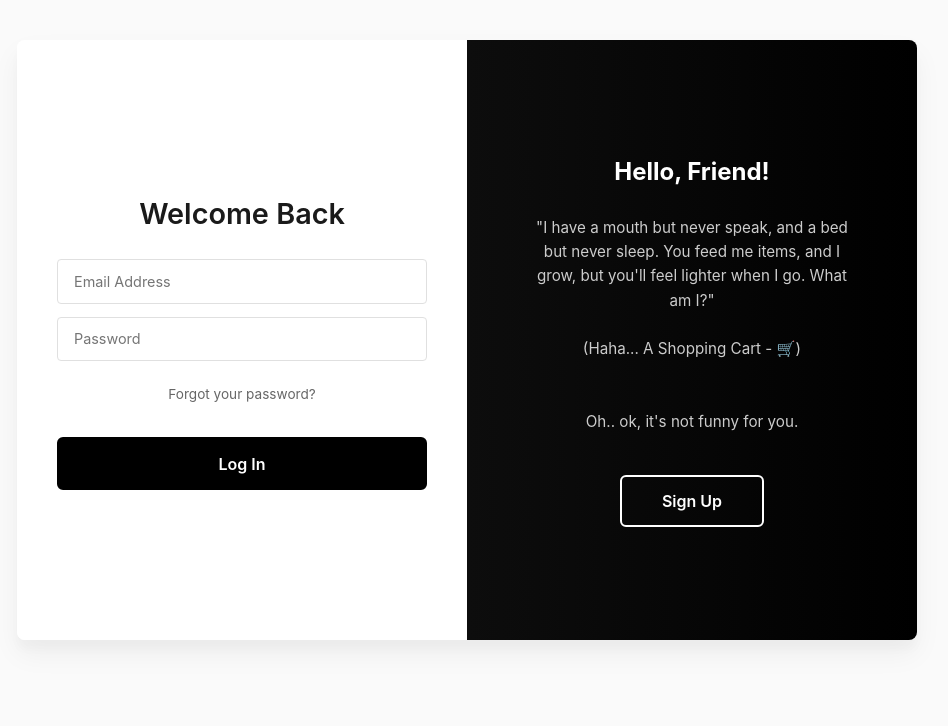
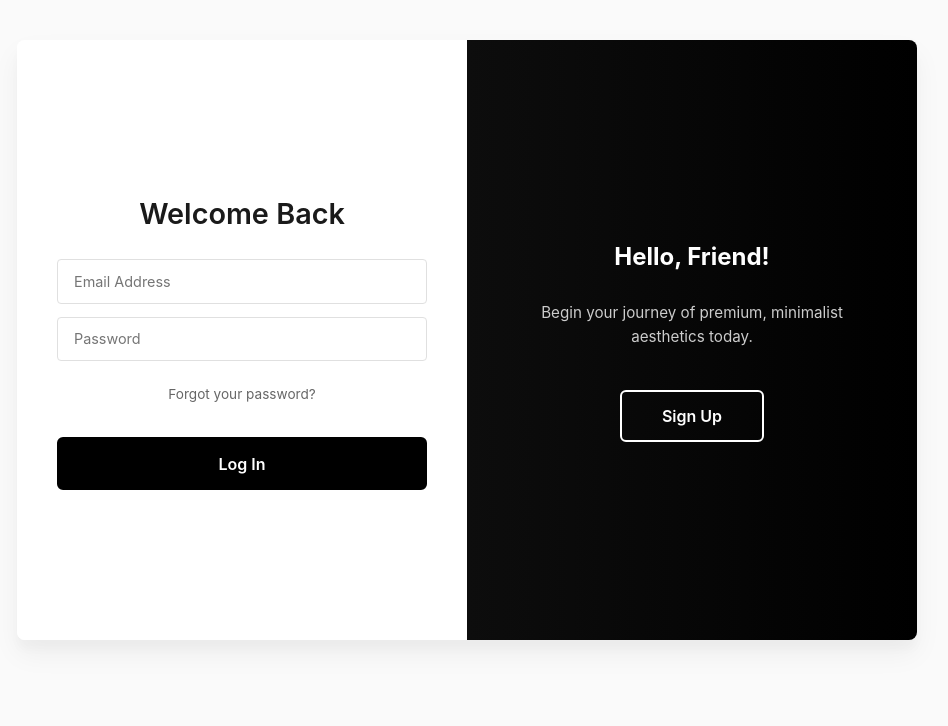
Before and after one commit to AllanW178/Linearfy-WEB, a Flask app: page /register in a window 1280 px wide. Shown: the part 87-813 px from the top of the page, without its empty margins (173-1121 px from the left). Run offline with Flask 3, Linux system fonts and the light colour scheme.

Commit message:
Update register.html

```diff
--- a/Lineary [ Website ]/templates/register.html
+++ b/Lineary [ Website ]/templates/register.html
@@ -1,8 +1,8 @@
 {% extends "base.html" %}
 
 {% block content %}
-<div class="auth-wrapper">
-    <div class="auth-container" id="authContainer">
+<div class="auth-wrapper hidden fade-in-up">
+    <div class="auth-container glass-panel" id="authContainer">
 
         <div class="form-container sign-up-container">
             <form action="{{ url_for('register') }}" method="POST" id="registerForm">
@@ -11,12 +11,7 @@
                     <input type="text" name="first_name" placeholder="First Name" required>
                     <input type="text" name="last_name" placeholder="Last Name" required>
                 </div>
-                <input
-                    type="date"
-                    name="dob"
-                    id="dob"
-                    required
-                >
+                <input type="date" name="dob" id="dob" required>
                 <input type="email" name="email" placeholder="Email Address" required>
                 <input type="password" name="password" id="password" placeholder="Password" required>
                 <input type="password" name="confirm_password" id="confirm_password" placeholder="Repeat Password" required>
@@ -40,12 +35,12 @@
             <div class="overlay">
                 <div class="overlay-panel overlay-left">
                     <h2>Welcome Back!</h2>
-                    <p>"I take your space, but fill your heart. I cost you money, but make you smart. What am I again?"<br><br>(A good book / A perfect buy)</p>
+                    <p>Enter your personal details to seamlessly manage your curated collection.</p>
                     <button class="btn btn-ghost" id="signIn">Log In</button>
                 </div>
                 <div class="overlay-panel overlay-right">
                     <h2>Hello, Friend!</h2>
-                    <p>"I have a mouth but never speak, and a bed but never sleep. You feed me items, and I grow, but you'll feel lighter when I go. What am I?"<br><br>(Haha... A Shopping Cart - 🛒)<br><br><br>Oh.. ok, it's not funny for you.</p>
+                    <p>Begin your journey of premium, minimalist aesthetics today.</p>
                     <button class="btn btn-ghost" id="signUp">Sign Up</button>
                 </div>
             </div>
```
